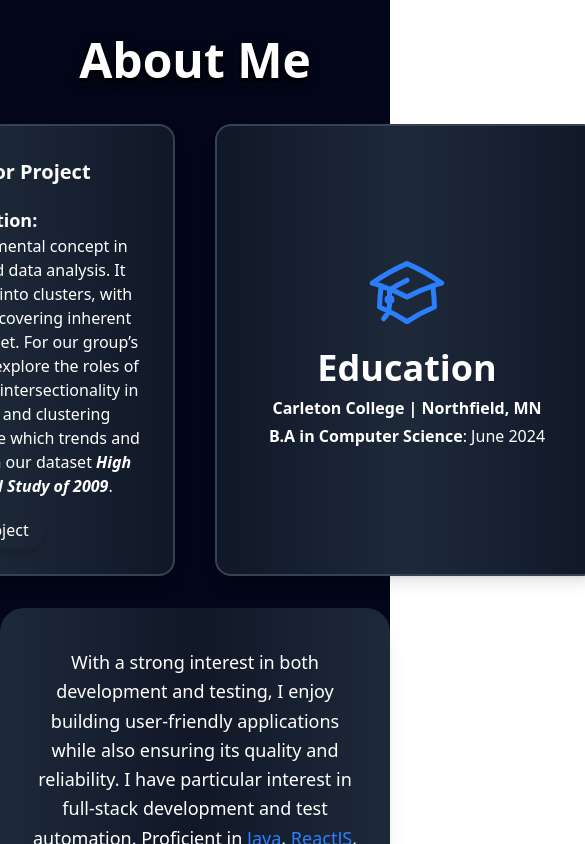
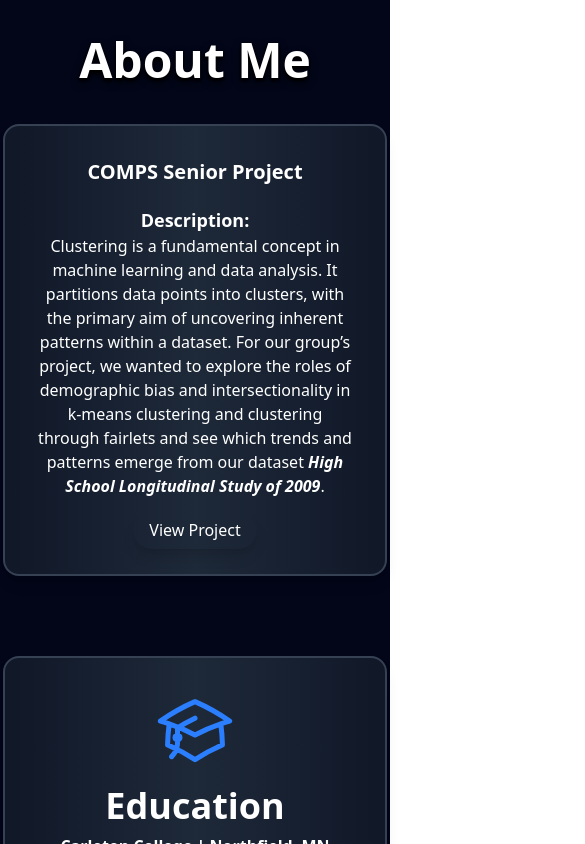
Before and after one commit to jmensah365/Portfolio, a React (Vite) app in the folder portfolio-frontend/: page / in a window 390 px wide. Shown: the part 780-1624 px from the top of the page, 585 px wide, since content can reach past the window. Built offline with nearby package versions, Linux system fonts and the light colour scheme.

Commit message:
improving mobile experience

```diff
--- a/portfolio-frontend/src/components/Education/EducationSection.jsx
+++ b/portfolio-frontend/src/components/Education/EducationSection.jsx
@@ -8,7 +8,7 @@ function EducationSection() {
         <div id="AboutSection" className="flex flex-col items-center text-white pt-48">
             <h2 className="text-5xl font-bold mb-10 text-shadow-lg/80">About Me</h2>
             {/* Education Section */}
-            <div className="flex justify-center items-stretch gap-10">
+            <div className="flex flex-col space-y-10 md:flex-row md:space-y-0 justify-center items-stretch gap-10">
                 {/* COMPS Senior Project Card */}
                 <COMPSCard/>
                 {/* Education Card */}
--- a/portfolio-frontend/src/components/HomePage.jsx
+++ b/portfolio-frontend/src/components/HomePage.jsx
@@ -25,7 +25,7 @@ function HomePage () {
                 {/* Tech Stack */}
                 <h1 className='flex text-white justify-center items-center mt-20 font-bold text-5xl'>Tech Stack</h1>
                 <ProgrammingLanguages/>
-                <div className='flex flex-col md:flex-row lg:flex-row justify-center items-center md:space-x-10 '>
+                <div className='flex flex-col space-y-10 md:flex-row lg:flex-row justify-center items-center md:space-x-10 md:space-y-0 '>
                     <SDECard/>
                     <SDETCard/>
                 </div>
```
